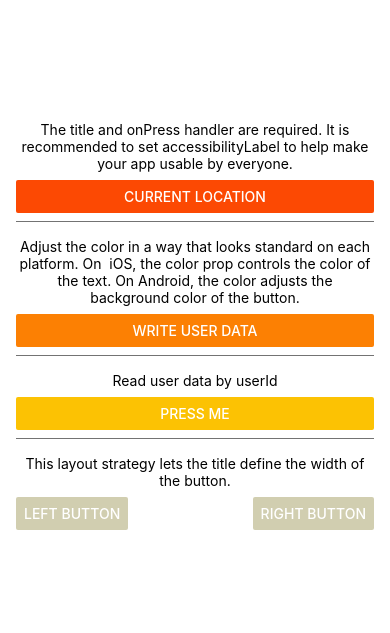
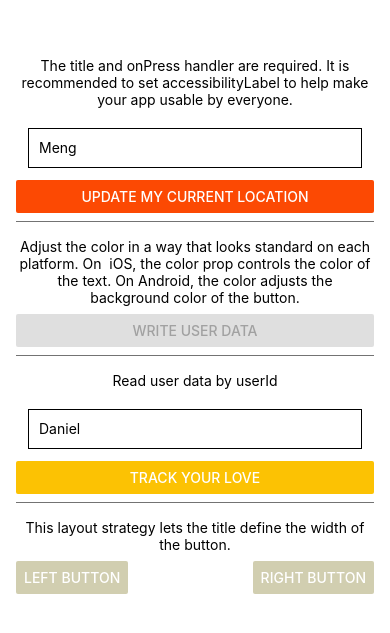
Before and after one commit to menglutao/ReactNativeProject, a React Native app in the folder my-project/: screen / in a window 390 px wide. Shown: the part 101-734 px from the top of the page. Built offline with nearby package versions, Linux system fonts and the light colour scheme; no server answers.

Commit message:
Add input text area for update location and tract location

```diff
--- a/my-project/App.js
+++ b/my-project/App.js
@@ -1,16 +1,19 @@
 import { StatusBar } from 'expo-status-bar';
 import React from 'react';
-import { StyleSheet, Button, View, SafeAreaView, Text, Alert } from 'react-native';
+import { StyleSheet, Button, View, SafeAreaView, Text, Alert,TextInput } from 'react-native';
 import * as Location from 'expo-location';
 import { initializeApp } from 'firebase/app';
 import firebaseConfig from './firebase_config.json';
 import { getDatabase, ref, set , child, get} from "firebase/database";
 
 
+
 // initialize firebase
 const app = initializeApp(firebaseConfig);
 const db = getDatabase();
-const currentUserName = "Meng";
+// const currentUserName = "Meng";
+
+// const trackedUserName = "Daniel";
 
 //write User's data into firebase
 const writeUserData = (userId,position) => {
@@ -39,7 +42,7 @@ const Separator = () => (
   <View style={styles.separator} />
 );
 
-const updateCurrentLocation = async() => {
+const updateMyCurrentLocation = async(currentUserName) => {
 
   let { status } = await Location.requestForegroundPermissionsAsync();
       if (status !== 'granted') {
@@ -55,16 +58,26 @@ const updateCurrentLocation = async() => {
   // Alert.alert('You tapped the button!');
 }
 
-const App = () => (
+const App = () => {
+
+  const [currentUserName, onChangeCurrentUserName] = React.useState("Meng");
+  const [trackedUserName, onChangeTrackedUserName] = React.useState("Daniel");
+
+  return (
     <SafeAreaView style={styles.container}>
       <View>
         <Text style={styles.title}>
           The title and onPress handler are required. It is recommended to set accessibilityLabel to help make your app usable by everyone.
         </Text>
+        <TextInput
+          style={styles.input}
+          onChangeText={onChangeCurrentUserName}
+          value={currentUserName}
+        />
         <Button
-        title="Current Location"
+          title="Update My Current Location"
           color="#fc4903"
-        onPress={updateCurrentLocation}
+          onPress={() => updateMyCurrentLocation(currentUserName)}
         />
       </View>
       <Separator />
@@ -74,6 +87,7 @@ const App = () => (
         </Text>
         <Button
           title="Write User Data"
+          disabled
           color="#fc8003"
           onPress={() => Alert.alert('User data not written')}
         />
@@ -83,10 +97,16 @@ const App = () => (
         <Text style={styles.title}>
           Read user data by userId
         </Text>
+        <TextInput
+          style={styles.input}
+          onChangeText={onChangeTrackedUserName}
+          value={trackedUserName}
+        />
+
         <Button
-        title="Press me"
+          title="Track Your Love"
           color="#fcc203"
-        onPress={() => getUserData('001')}
+          onPress={() => getUserData(trackedUserName)}
         />
       </View>
       <Separator />
@@ -110,8 +130,15 @@ const App = () => (
       <StatusBar style="auto" />
     </SafeAreaView>
   );
+};
 
 const styles = StyleSheet.create({
+  input: {
+    height: 40,
+    margin: 12,
+    borderWidth: 1,
+    padding: 10,
+  },
   container: {
     flex: 1,
     justifyContent: 'center',
```
Lines whose indentation alone changed are shown as unchanged.
